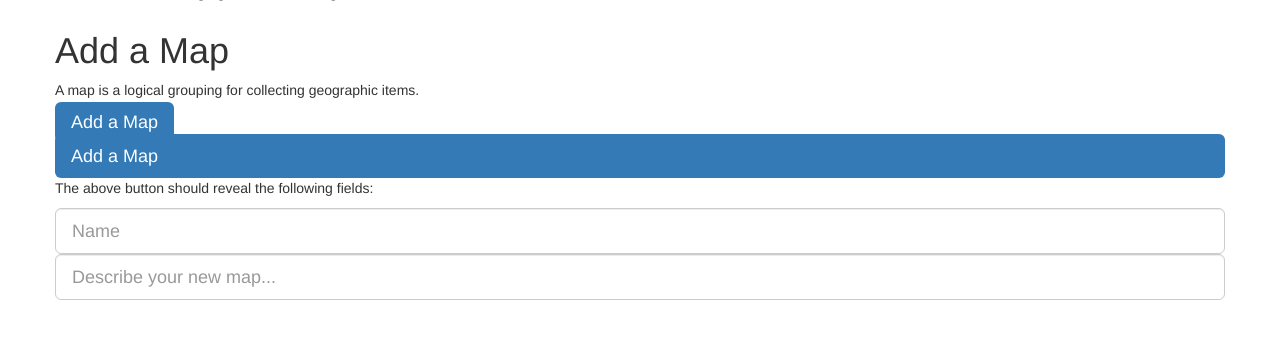
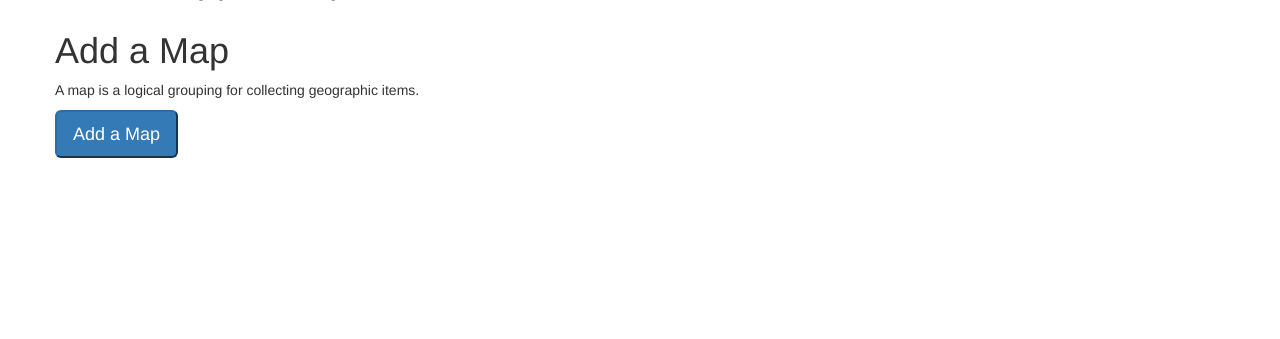
Before and after one commit to food-mappers/food-mapper-app, a Django app: page /maps in a window 1280 px wide. Shown: the part 59-398 px from the top of the page. Run offline with Django 3.2, Linux system fonts and the light colour scheme; data that the repository does not hold is empty; parts of the project's set-up code (start-up, migrations or seed data) failed here and were passed over; some libraries are stand-ins or nearby versions.

Commit message:
cleaned up maps

```diff
--- a/frontend/templates/maps.html
+++ b/frontend/templates/maps.html
@@ -20,17 +20,7 @@
 	<div class="row">
 		<h1>Add a Map</h1>
 		<p>A map is a logical grouping for collecting geographic items.</p>
-		<a href="/maps/add" class="btn-lg btn-primary">Add a Map</a>
-		<div class="btn-lg btn-primary">Add a Map</div>
-
-		<p>The above button should reveal the following fields:</p>
-
-		<div class="input-group-lg">
-			<input type="test" class="form-control" placeholder="Name">
-		</div>
-		<div class="input-group-lg">
-			<input type="test" class="form-control" placeholder="Describe your new map...">
-		</div>
+		<button href="/maps/add" class="btn-lg btn-primary">Add a Map</button>
 	</div>
 
 </div>
```
